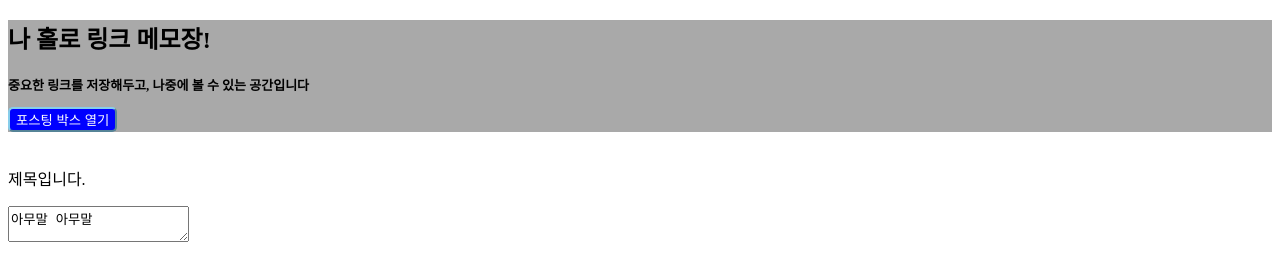
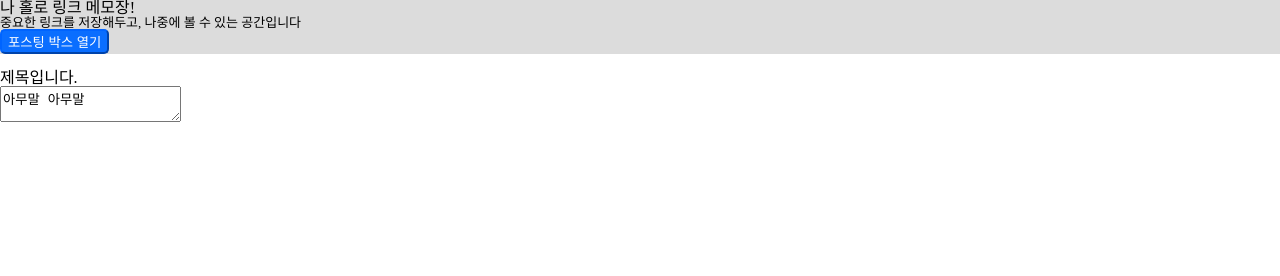
Before and after one commit to jinseoIT/study_projects, a plain HTML site: page study03/index.html in a window 1280 px wide. Drawn offline with nearby package versions, Linux system fonts and the light colour scheme.

Commit message:
study03 css 수정

```diff
--- /dev/null
+++ b/study03/css/main.css
@@ -0,0 +1,26 @@
+/* COMMON */
+
+header {
+  background-color:#dcdcdc;
+  color: black;
+  font-family: 'Nanum Gothic', sans-serif;
+}
+
+header h3 {
+  font-size: 13px;
+}
+
+header button {
+  background-color:#0A6EFF;
+  color: #fff;
+  border-radius: 5px;
+  border-color: #0064FF;
+}
+
+body {
+  font-family: 'Nanum Gothic', sans-serif;
+}
+
+button {
+  cursor: pointer;
+}
--- a/study03/index.html
+++ b/study03/index.html
@@ -4,7 +4,13 @@
   <meta charset="UTF-8">
   <meta http-equiv="X-UA-Compatible" content="IE=edge">
   <meta name="viewport" content="width=device-width, initial-scale=1.0">
-  <link rel="stylesheet" href="./main.css">
+  <link rel="stylesheet" href="./css/main.css">
+  <!-- RESET CSS -->
+  <link rel="stylesheet" href="https://cdn.jsdelivr.net/npm/reset-css@5.0.1/reset.min.css" />
+  <!-- GOOGLE FONTS -->
+  <link rel="preconnect" href="https://fonts.gstatic.com" />
+  <link href="https://fonts.googleapis.com/css2?family=Nanum+Gothic:wght@400;700&display=swap" rel="stylesheet" />
+
   <title>Movie</title>
 </head>
 <body>
--- a/study03/main.css
+++ /dev/null
@@ -1,18 +0,0 @@
-/* COMMON */
-
-
-header {
-  background-color:darkgray;
-  color: black;
-}
-
-header h3 {
-  font-size: 13px;
-}
-
-header button {
-  background-color: blue;
-  color: white;
-  border-radius: 5px;
-  border-color: skyblue;
-}
```
